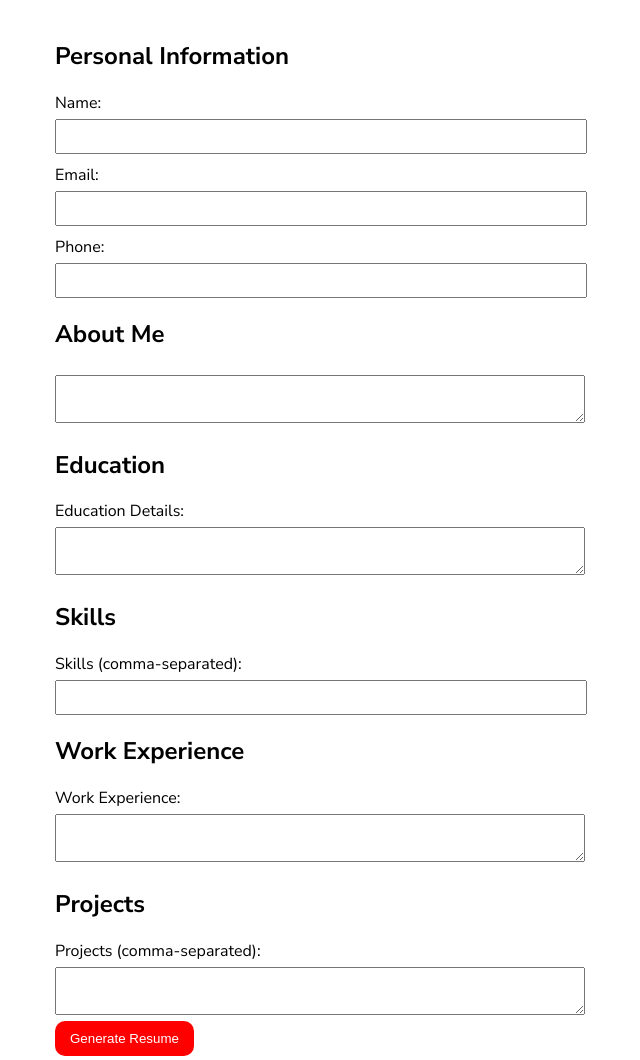
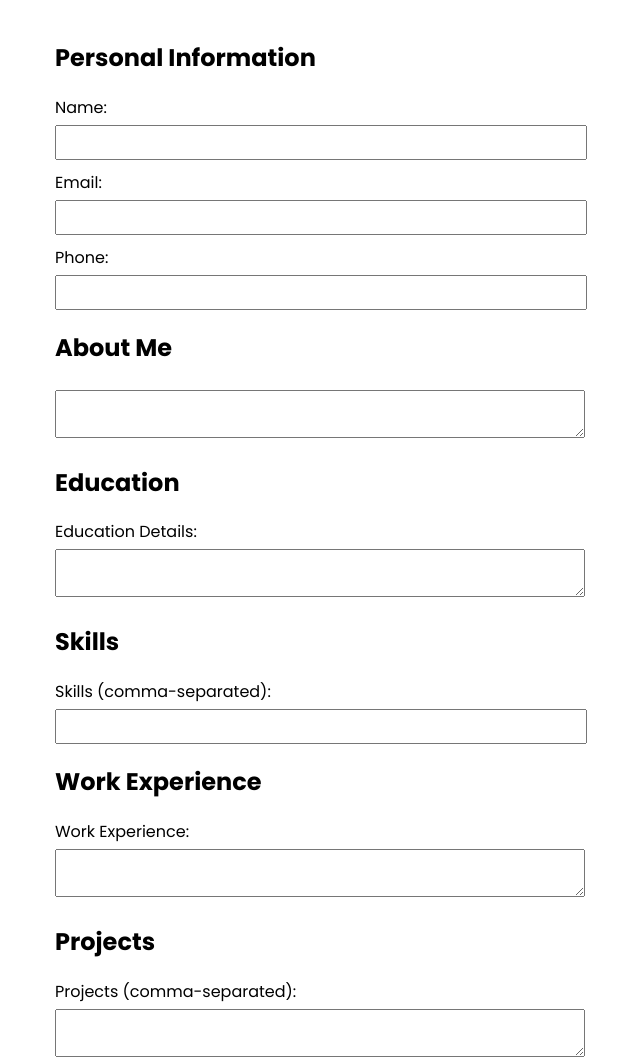
Before and after one commit to muhammedlayan12/DYNAMIC-RESUME-BUILDER, a plain HTML site: page index.html in a window 1280 px wide. Shown: the top 1060 px of the page, without its empty margins (329-969 px from the left). Drawn offline with Linux system fonts and the light colour scheme.

Commit message:
Update styles.css

```diff
--- a/styles.css
+++ b/styles.css
@@ -1,5 +1,5 @@
 body {
-    font-family: Nunito Sans, sans-serif;
+    font-family: "Poppins", sans-serif;
     margin: 0;
     padding: 0;
 }
```
